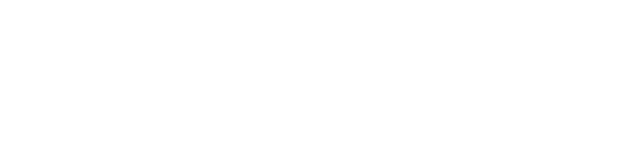
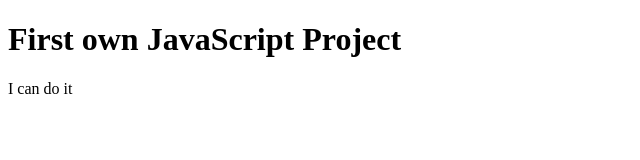
Before and after one commit to iamsanamrai/ToDo-List_using_JavaScript, a plain HTML site: page index.html in a window 1280 px wide. Shown: the whole page, without its empty margins (0-640 px from the left). Drawn offline with Linux system fonts and the light colour scheme.

Commit message:
Second  commit

```diff
--- a/index.html
+++ b/index.html
@@ -4,6 +4,7 @@
         <Title>To-Do List using JavaScript</Title>
     </head>
     <body>
-
+        <h1>First own JavaScript Project</h1>
+        <p>I can do it</p>
     </body>
 </html>
```
